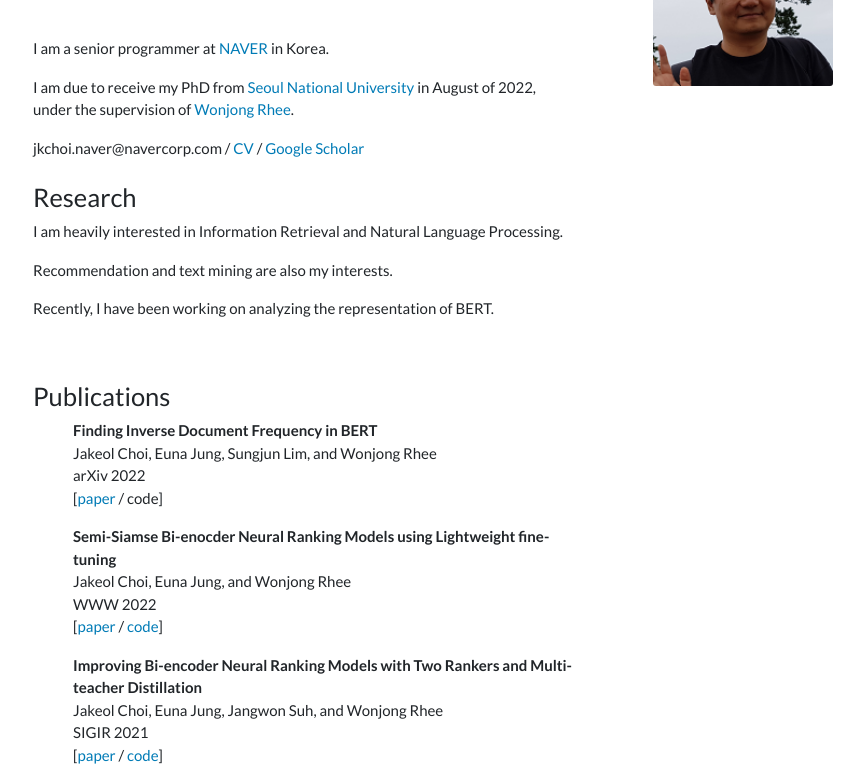
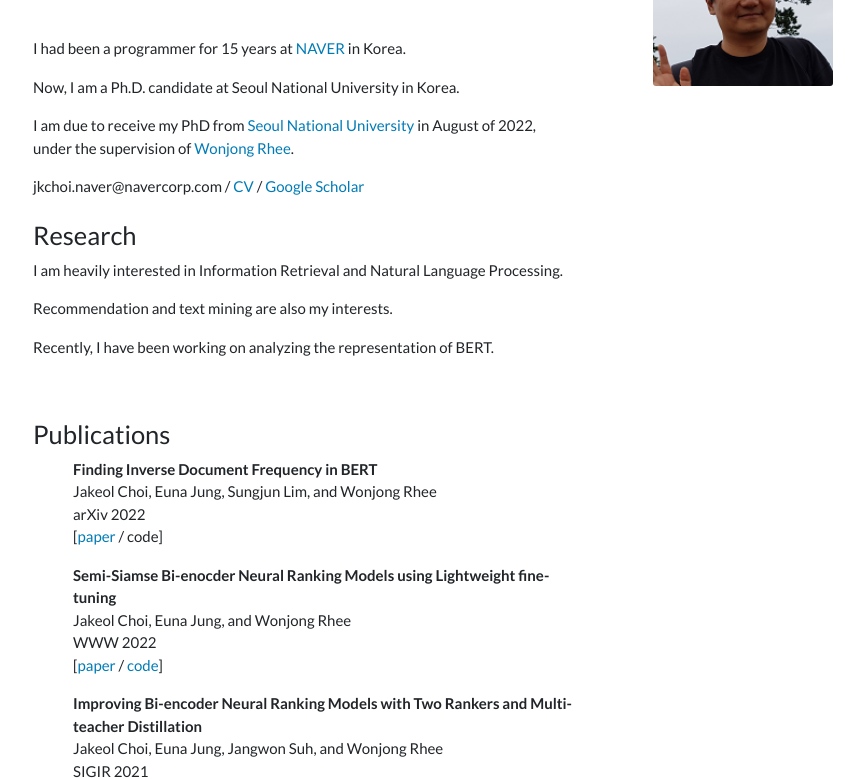
Before and after one commit to maygodwithu/maygodwithu.github.io, a plain HTML site: page index.html in a window 1280 px wide. Shown: the part 134-913 px from the top of the page, without its empty margins (47-911 px from the left). Drawn offline with Linux system fonts and the light colour scheme.

Commit message:
Update index.html

```diff
--- a/index.html
+++ b/index.html
@@ -23,7 +23,8 @@
       <h2>Jaekeol Choi</h2>
       <br>
       <br>
-      <p>I am a senior programmer at <a href="http://www.naver.com">NAVER</a> in Korea.</a></p>
+      <p>I had been a programmer for 15 years at <a href="http://www.naver.com">NAVER</a> in Korea.</a></p>
+      <p>Now, I am a Ph.D. candidate at Seoul National University in Korea.</a></p>
       <p>I am due to receive my PhD from <a href="http://drl.snu.ac.kr">Seoul National University</a> in August of 2022, under the supervision of <a href="http://adsl.snu.ac.kr/?p=13209">Wonjong Rhee</a>.
       </p>
         jkchoi.naver@navercorp.com /
```
